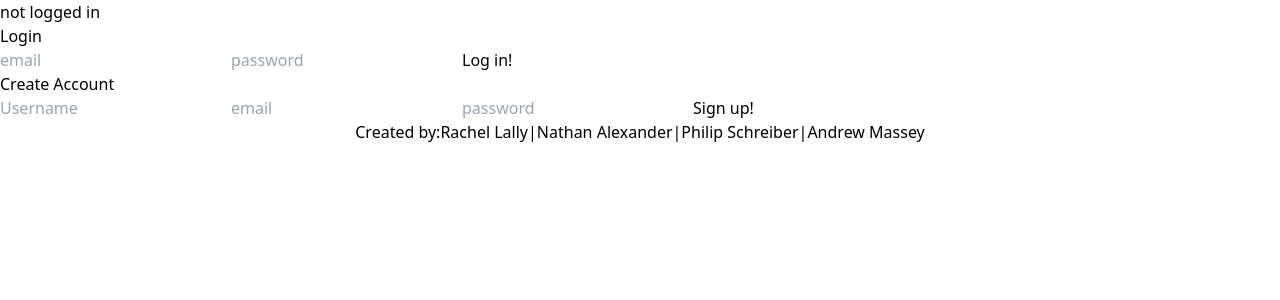
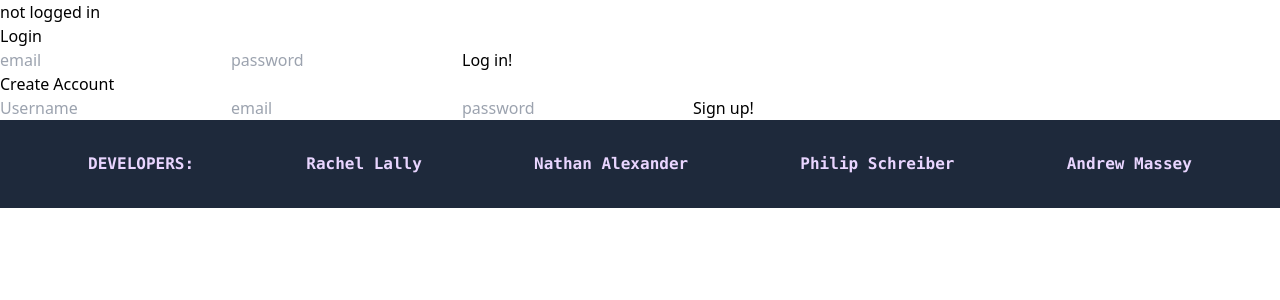
Before and after one commit to rachlally/feast-front-end, a React (Create React App) app: page /storage in a window 1280 px wide. Shown: the top 300 px of the page. Built offline with nearby package versions, Linux system fonts and the light colour scheme.

Commit message:
footer styling

```diff
--- a/package.json
+++ b/package.json
@@ -13,6 +13,7 @@
     "google-map-react": "^2.2.0",
     "react": "^18.2.0",
     "react-dom": "^18.2.0",
+    "react-router-dom": "^6.4.5",
     "react-scripts": "5.0.1",
     "web-vitals": "^2.1.4"
   },
--- a/src/components/Footer.js
+++ b/src/components/Footer.js
@@ -3,21 +3,21 @@ import '../styles/Footer.css';
 function Footer() {
     return (
         <>
-        <div className='text-center'>
-            <p> Created by:
-          <a href="https://github.com/rachlally" target="_blank" rel="noreferrer">
+        <div className="bg-slate-800 p-8">
+            <p className='display flex row flex-wrap justify-around text-purple-200 font-mono font-bold'> DEVELOPERS:
+          <a className="hover:text-yellow-400  hover:tracking-wide" href="https://github.com/rachlally" target="_blank" rel="noreferrer">
             Rachel Lally
           </a>
-          |
-          <a href="https://github.com/NathanAlexander1" target="_blank" rel="noreferrer">
+
+          <a className="hover:text-yellow-400 hover:tracking-wide" href="https://github.com/NathanAlexander1" target="_blank" rel="noreferrer">
             Nathan Alexander
           </a>
-          |
-          <a href="https://github.com/Sullisters" target="_blank" rel="noreferrer">
+
+          <a className="hover:text-yellow-400  hover:tracking-wide" href="https://github.com/Sullisters" target="_blank" rel="noreferrer">
             Philip Schreiber
           </a>
-          |
-          <a href="https://github.com/amassey42" target="_blank" rel="noreferrer">
+
+          <a className="hover:text-yellow-400  hover:tracking-wide" href="https://github.com/amassey42" target="_blank" rel="noreferrer">
             Andrew Massey
           </a>
 
```
Also changed, not shown: 1 other file (tests, documents, lock files or other folders).
